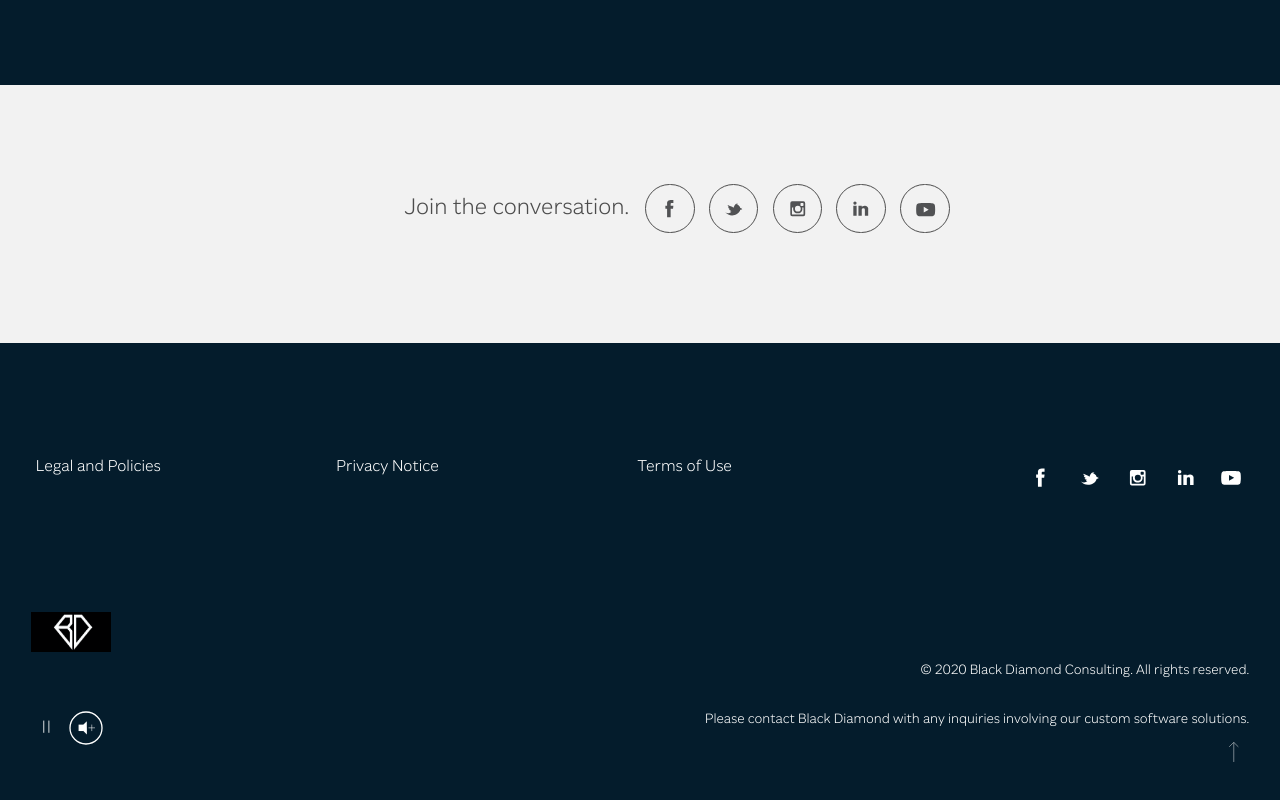
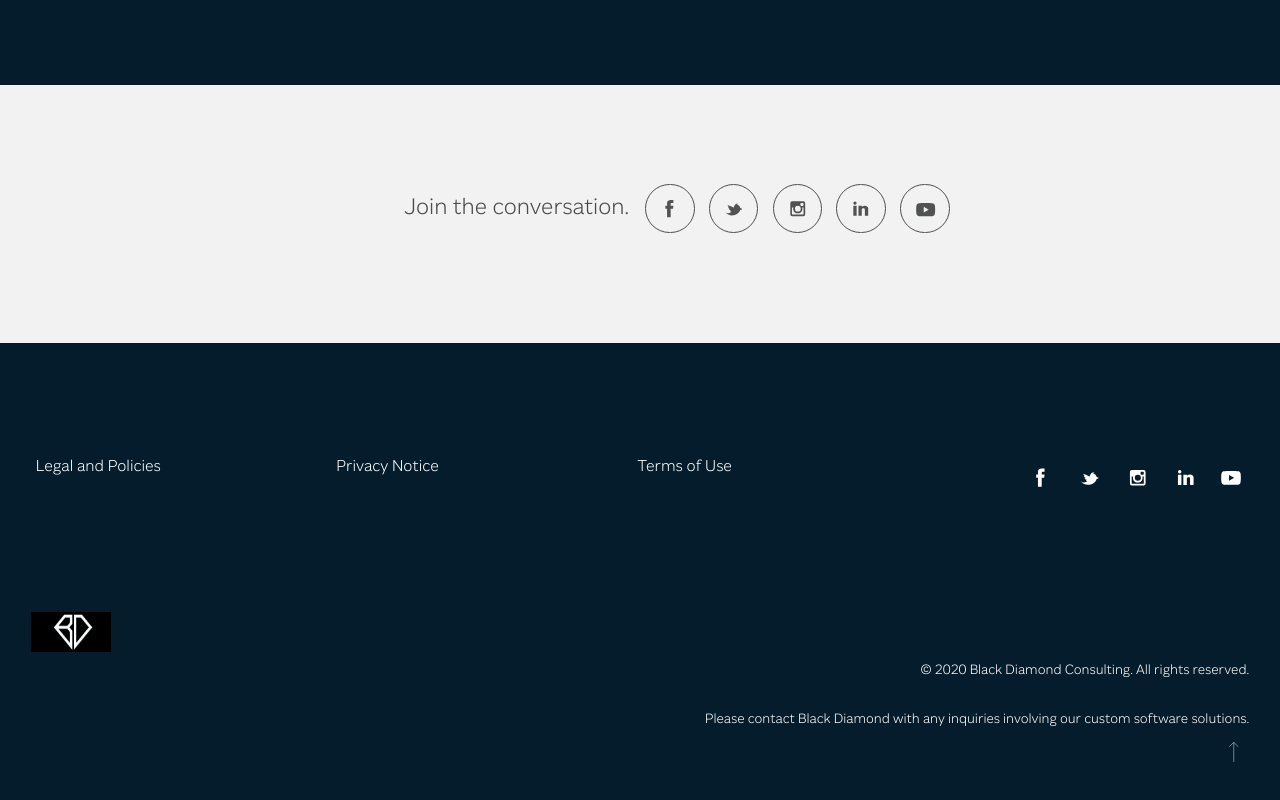
Before and after one commit to jeyj99/blackdiamondconsulting, a plain HTML site: page www.gulfstream.com/en/index.html in a window 1280 px wide. Shown: the part 4319-5119 px from the top of the page. Drawn offline with Linux system fonts and the light colour scheme; a script that the page names is missing.

Commit message:
Update index.html

```diff
--- a/www.gulfstream.com/en/index.html
+++ b/www.gulfstream.com/en/index.html
@@ -253,7 +253,7 @@
             </div>
         </div> -->
     </div>
-    <div class="video-overlay">
+    <!-- <div class="video-overlay">
 
         <div class="controls">
             <div class="controls__play" data-button="play button">
@@ -275,7 +275,7 @@
 
         </div>
 
-    </div>
+    </div> -->
 </section>
 
 <section class="section-block section-block--image   section-block--light">
```
